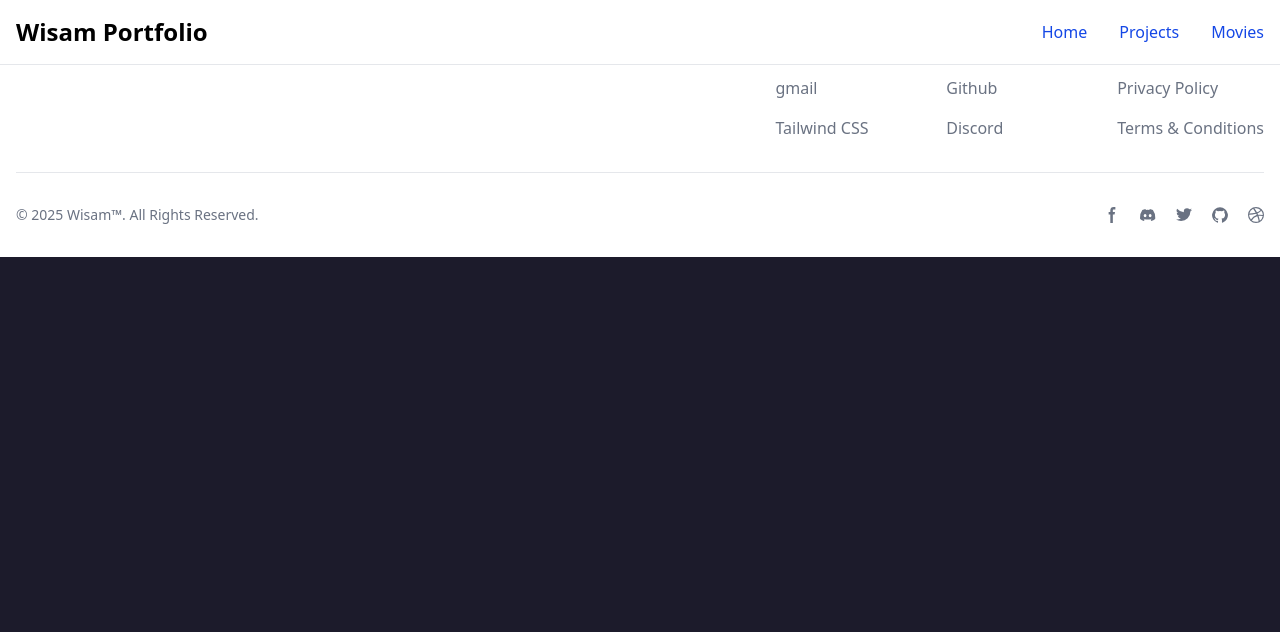
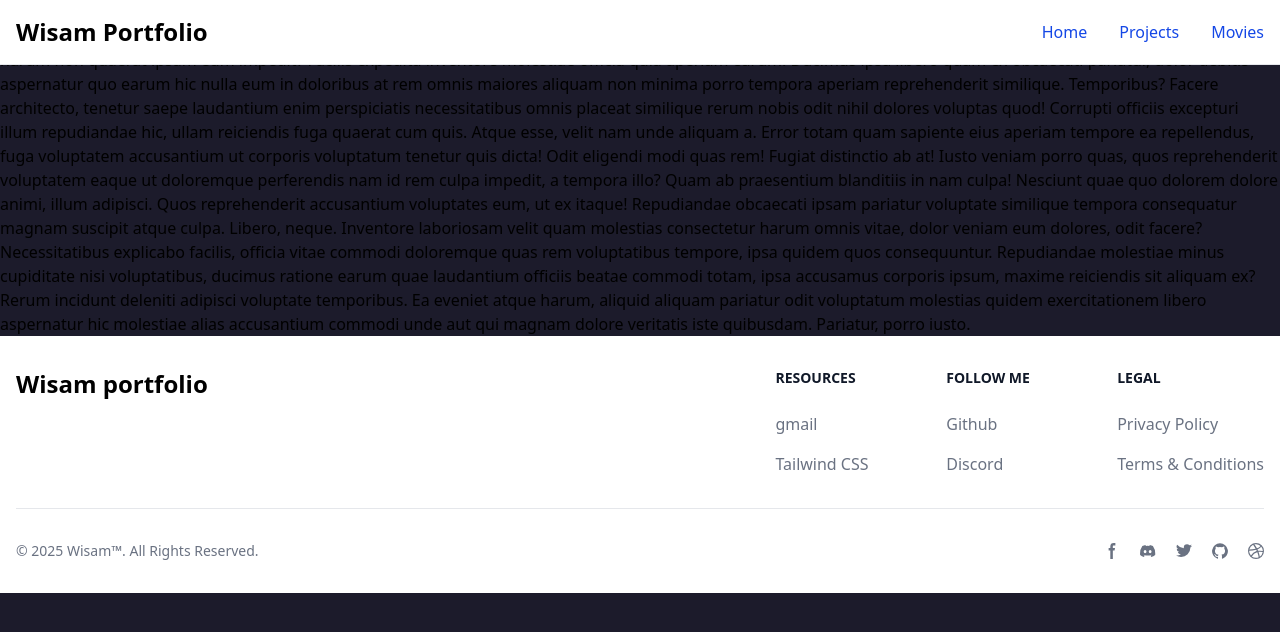
Before and after one commit to Abualtaher/Wisam-portfolio, a Vue app: page /movies/1 in a window 1280 px wide. Shown: the top 632 px of the page. Built offline with nearby package versions, Linux system fonts and the light colour scheme.

Commit message:
fixing som bugs with the routers

```diff
--- a/src/views/MovieDetails.vue
+++ b/src/views/MovieDetails.vue
@@ -1,5 +1,37 @@
 <script setup></script>
 <template>
-  <div></div>
+  <div class="dark:text-white">
+    Lorem ipsum dolor sit amet consectetur adipisicing elit. Iste eius soluta
+    voluptas repudiandae veniam in, nisi exercitationem nulla. Alias, error vero
+    molestias laborum possimus ipsa dolores dicta itaque assumenda magni? Iste
+    ullam odio vero quis itaque ipsa incidunt nemo aspernatur numquam possimus
+    iure ut, doloribus accusantium harum non quaerat ipsam eum impedit? Facilis
+    expedita inventore molestiae officia quia aperiam earum! Ducimus ipsa libero
+    quam ex obcaecati pariatur, dolor debitis aspernatur quo earum hic nulla eum
+    in doloribus at rem omnis maiores aliquam non minima porro tempora aperiam
+    reprehenderit similique. Temporibus? Facere architecto, tenetur saepe
+    laudantium enim perspiciatis necessitatibus omnis placeat similique rerum
+    nobis odit nihil dolores voluptas quod! Corrupti officiis excepturi illum
+    repudiandae hic, ullam reiciendis fuga quaerat cum quis. Atque esse, velit
+    nam unde aliquam a. Error totam quam sapiente eius aperiam tempore ea
+    repellendus, fuga voluptatem accusantium ut corporis voluptatum tenetur quis
+    dicta! Odit eligendi modi quas rem! Fugiat distinctio ab at! Iusto veniam
+    porro quas, quos reprehenderit voluptatem eaque ut doloremque perferendis
+    nam id rem culpa impedit, a tempora illo? Quam ab praesentium blanditiis in
+    nam culpa! Nesciunt quae quo dolorem dolore animi, illum adipisci. Quos
+    reprehenderit accusantium voluptates eum, ut ex itaque! Repudiandae
+    obcaecati ipsam pariatur voluptate similique tempora consequatur magnam
+    suscipit atque culpa. Libero, neque. Inventore laboriosam velit quam
+    molestias consectetur harum omnis vitae, dolor veniam eum dolores, odit
+    facere? Necessitatibus explicabo facilis, officia vitae commodi doloremque
+    quas rem voluptatibus tempore, ipsa quidem quos consequuntur. Repudiandae
+    molestiae minus cupiditate nisi voluptatibus, ducimus ratione earum quae
+    laudantium officiis beatae commodi totam, ipsa accusamus corporis ipsum,
+    maxime reiciendis sit aliquam ex? Rerum incidunt deleniti adipisci voluptate
+    temporibus. Ea eveniet atque harum, aliquid aliquam pariatur odit voluptatum
+    molestias quidem exercitationem libero aspernatur hic molestiae alias
+    accusantium commodi unde aut qui magnam dolore veritatis iste quibusdam.
+    Pariatur, porro iusto.
+  </div>
 </template>
 <style scoped></style>
```
Also changed, not shown: src/routes/index.js (+9 -7 lines).
